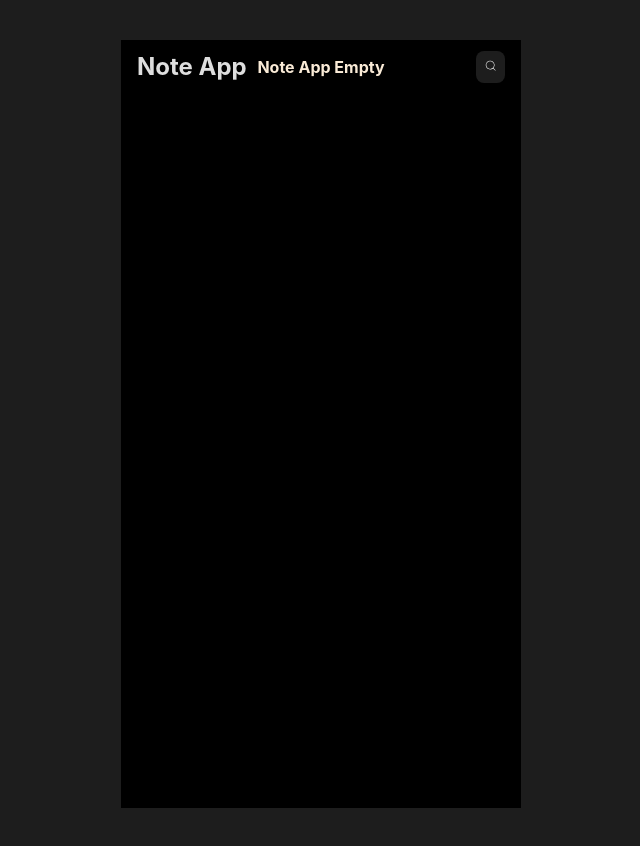
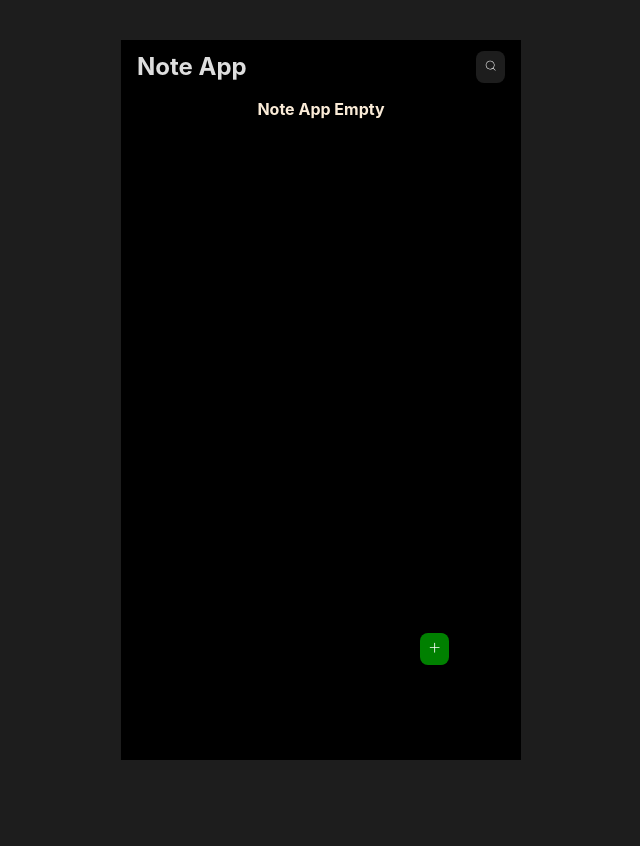
Before and after one commit to Remigit99/MyNote-App, a React (Vite) app: page / in a window 1280 px wide. Shown: the whole page, without its empty margins (319-959 px from the left). After the commit the page ends 800 px from the top, so only its background shows below. Built offline with nearby package versions, Linux system fonts and the light colour scheme.

Commit message:
fixed issues on home height

```diff
--- a/src/components/Note.jsx
+++ b/src/components/Note.jsx
@@ -8,10 +8,10 @@ const Note = ({ id, title, details, date }) => {
         <Link to={`/edit-note/${id}`}>
             <div id="note">
                 <div className="note__header">
-                    <h6>{title.length > 20 ? title.substring(0, 20) + "..." : title}</h6>
+                    <h6>{title.length > 35 ? title.substring(0, 35) + "..." : title}</h6>
                 </div>
                 <div className="content">
-                    <p>{details.length > 10 ? details.substring(0, 10) + "..." : details}</p>
+                    <p>{details.length > 70 ? details.substring(0, 70) + "..." : details}</p>
                 </div>
 
                 <div className="date">
--- a/src/index.scss
+++ b/src/index.scss
@@ -58,13 +58,7 @@ p {
   color: whitesmoke;
 }
 
-.app .btn__create {
-  position: absolute;
-  right: 3.5rem;
-  bottom: 3.5rem;
-  z-index: 5000;
-  background-color: green;
-}
+
 
 .btn-close {
   color: whitesmoke;
@@ -73,7 +67,7 @@ p {
 /*======= App=========*/
 .app {
   width: 25rem;
-  height: 48rem;
+  height: 90vh;
   background-color: black;
   margin: 2.5rem auto;
   padding: 1px 1rem 0.5rem;
@@ -88,6 +82,7 @@ p {
   .home {
     position: relative;
     z-index: 200;
+    height: 85vh;
 
     nav {
       background-color: black;
@@ -122,19 +117,30 @@ p {
 
     }
 
-    .empty__note {
+    .btn__create {
       position: absolute;
-      left: 50%;
-      top: 50%;
-      transform: translate(-50%, -50%);
+      right: 3.5rem;
+      bottom: 3.5rem;
+      z-index: 5000;
+      background-color: green;
+    }
 
-      h4 {
-        color: antiquewhite;
-      }
-    }
+
 
     #main {
       margin: 1rem 0 1.5rem;
+      position: relative;
+
+      .empty__note {
+        position: absolute;
+        left: 50%;
+        top: 50%;
+        transform: translate(-50%, -50%);
+
+        h4 {
+          color: antiquewhite;
+        }
+      }
 
       main {
         padding: 0.2rem 0 1rem;
@@ -145,6 +151,7 @@ p {
         overflow-y: hidden;
         scroll-behavior: smooth;
         overscroll-behavior: contain;
+        // position: relative;
 
         #note {
           padding: 0.5rem;
@@ -161,13 +168,10 @@ p {
         }
       }
 
-    }
 
 
 
-
-
-
+    }
   }
 
   #create-note,
```
